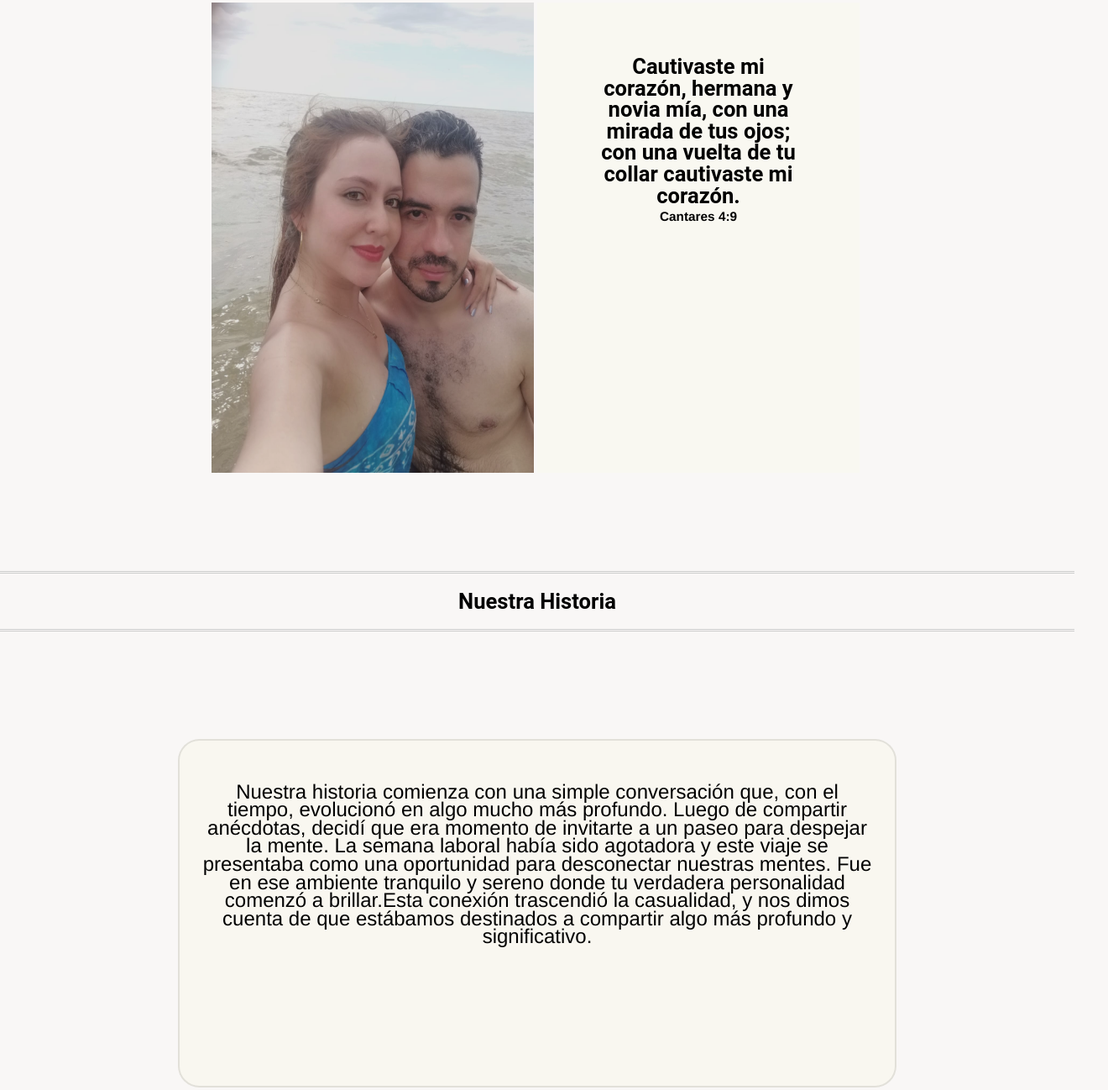
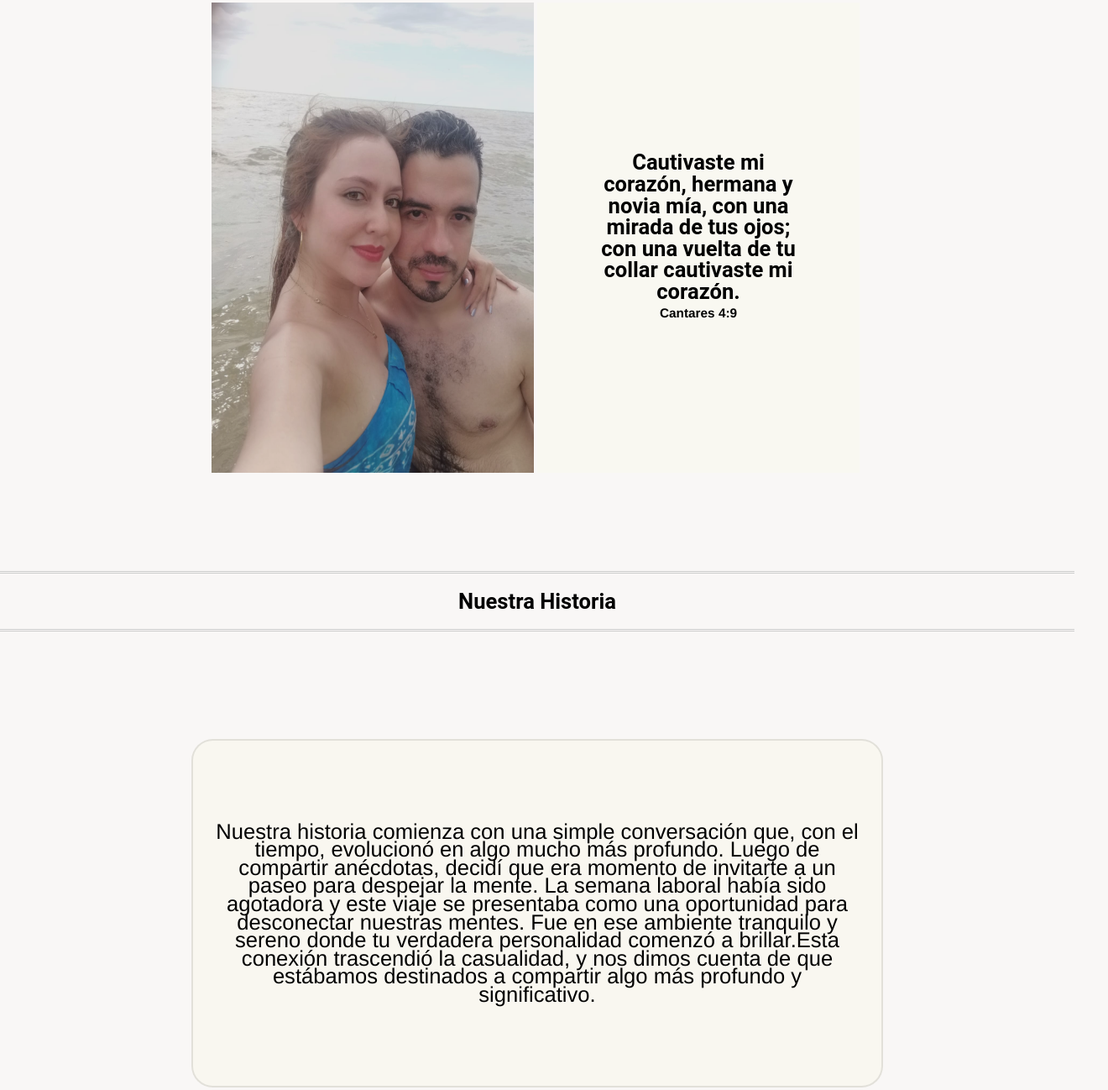
Before and after one commit to JhovanyA/FelizAniversario, a plain HTML site: page index.html in a window 1280 px wide. Shown: the part 1342-2640 px from the top of the page at 84% size, 1320 px wide, since content can reach past the window. Drawn offline with Linux system fonts and the light colour scheme.

Commit message:
Update styles.css

```diff
--- a/css/styles.css
+++ b/css/styles.css
@@ -64,6 +64,7 @@ h4 {
 .main-container {
   display: flex;
   flex-direction: column;
+  max-width: 100%;
 }
 
 /*     Collage     */
@@ -101,7 +102,7 @@ h4 {
 .section-nav {
   display: flex;
   align-items: center;
-  width: 100%;
+  /* width: 100%; */
   height: 10vh;
   margin: 0;
 }
@@ -122,7 +123,6 @@ h4 {
 /*   Tabla    */
 
 .cuerpo-web {
-  width: 100vw;
   height: 210vh;
   padding-top: 10vw;
   padding-bottom: 10vw;
@@ -155,6 +155,8 @@ h4 {
   width: 30vw;
   margin: 0;
   background-color: rgba(245, 255, 157, 0.06);
+  display: flex;
+  align-items: center;
 }
 
 .image-table {
@@ -167,6 +169,7 @@ h4 {
   padding-top: 5vw;
   padding-left: 5vw;
   padding-right: 5vw;
+  padding-bottom: 5vw;
 }
 
 /*     Separador     */
@@ -200,13 +203,15 @@ h4 {
 .history_item {
   line-height: 1.2em;
   height: 45vh;
-  width: 100vh;
+  width: 60%;
   text-align: center;
   font-size: large;
   background-color: rgba(245, 255, 157, 0.06);
   border: 2px solid rgba(0, 0, 0, 0.096);
   border-radius: 2vw;
   padding: 2vw;
+  display: flex;
+  align-items: center;
 }
 
 .history_item:nth-child(2n) {
@@ -218,7 +223,7 @@ h4 {
 }
 
 .history-text {
-  font-size: x-large;
+  font-size: 2vw;
 }
 
 /*     Imagenes Slide     */
@@ -253,12 +258,12 @@ h4 {
 }
 
 .footer {
-  width: 100%;
+  max-width: 100%;
   background-color: #000000;
 }
 
 .imagen-footer {
-  width: 100%;
+  max-width: 100%;
 }
 
 /* Responsive */
```
